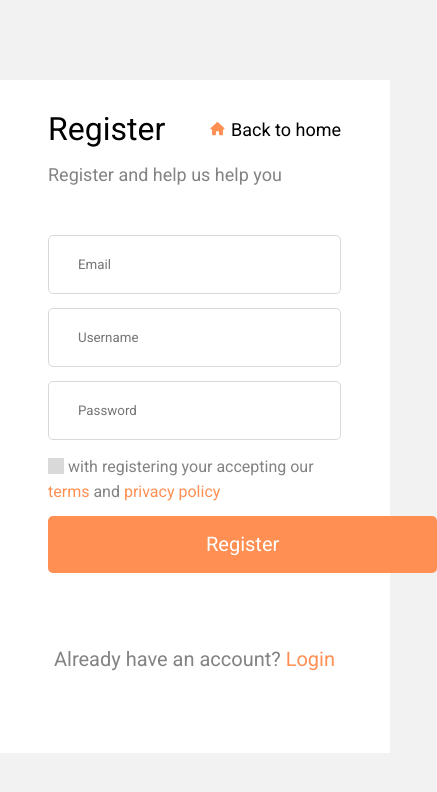
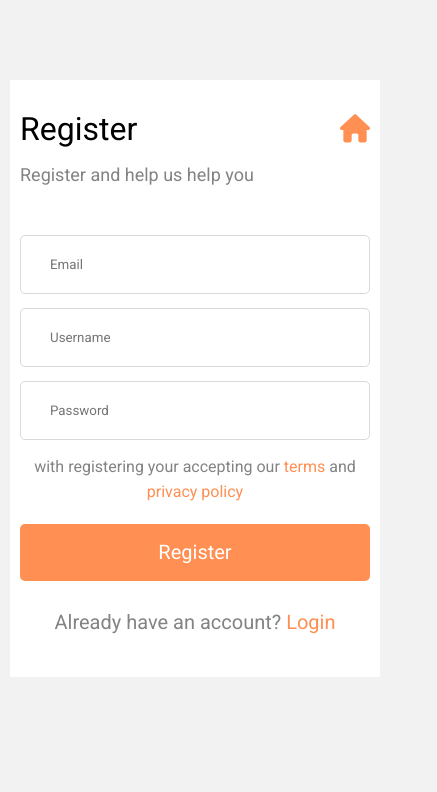
Before and after one commit to Hym1ack/Flower-shop, a plain HTML site: page pages/Auth/Registration.html in a window 390 px wide. Shown: the whole page, 437 px wide, since content can reach past the window. Drawn offline with Linux system fonts and the light colour scheme.

Commit message:
адавптив для логина и регистации

```diff
--- a/pages/Auth/Registration.html
+++ b/pages/Auth/Registration.html
@@ -14,6 +14,7 @@
     <link rel="stylesheet" href="./auth.css" />
   </head>
   <body>
+    <div class="container">
       <div class="auth">
         <div class="auth__container">
           <div class="auth__heading">
@@ -28,13 +29,11 @@
             <input class="auth__input" type="text" placeholder="Username" />
             <input class="auth__input" type="password" placeholder="Password" />
             <div class="auth__policy">
-            <label for="auth__checkbox">
-              <input type="checkbox" class="auth__checkbox" id="auth__checkbox" />
-              <span class="custom_checkbox"></span>
+              <p class="auth__policy-links">
                 with registering your accepting our
                 <a href="#" class="auth__policy-link">terms</a> and
                 <a href="#" class="auth__policy-link">privacy policy</a>
-            </label>
+              </p>
             </div>
             <button class="auth__submit">Register</button>
           </form>
@@ -44,5 +43,6 @@
         </div>
         <div class="auth__decor auth__decor_reg"></div>
       </div>
+    </div>
   </body>
 </html>
--- a/pages/Auth/auth.css
+++ b/pages/Auth/auth.css
@@ -33,15 +33,22 @@ a {
   color: #fff;
 }
 
+.container {
+  max-width: 1220px;
+  width: 100%;
+  padding: 0 10px;
+  margin: 0 auto;
+
+  overflow: hidden;
+}
+
 /* Общие стили */
 .auth {
-  margin: 80px auto;
-
   max-width: 976px;
   max-height: 673px;
   width: 100%;
   height: 100%;
-
+  margin: 80px auto;
   display: flex;
 
   background-color: #ffffff;
@@ -121,6 +128,10 @@ a {
   color: #838383;
 }
 
+.auth__policy-links {
+  text-align: center;
+}
+
 .auth__policy-link {
   color: #ff8f52;
 }
@@ -154,6 +165,9 @@ a {
   max-width: 488px;
   width: 100%;
   height: 673px;
+  background-repeat: no-repeat;
+  background-size: cover;
+  background-position: left;
 }
 
 .auth__decor_login {
@@ -217,3 +231,52 @@ a {
 
   transition: 0.2s ease-in;
 }
+
+/* adaptive */
+
+@media (max-width: 1200px) {
+}
+
+@media (max-width: 991px) {
+  .auth {
+    max-width: 500px;
+    justify-content: center;
+  }
+  .auth__decor {
+    display: none;
+  }
+  .auth__submit {
+    margin-bottom: 30px;
+  }
+}
+
+@media (max-width: 768px) {
+}
+
+@media (max-width: 480px) {
+  .auth__container {
+    padding: 30px 10px 43px 10px;
+  }
+  .auth__back {
+    width: 30px;
+    height: 30px;
+    font-size: 0;
+  }
+  .auth__home {
+    width: 30px;
+    height: 30px;
+    padding-top: 0;
+  }
+  .auth__policy {
+    margin-bottom: 20px;
+  }
+
+  .auth__submit {
+    width: 100%;
+
+    padding: 17px 0;
+  }
+  .auth__remember {
+    margin-bottom: 20px;
+  }
+}
```
Also changed, not shown: pages/Auth/Login.html (+2 -0 lines), pages/Profile/profile.html (+4 -4 lines). Lines whose indentation alone changed are shown as unchanged.
